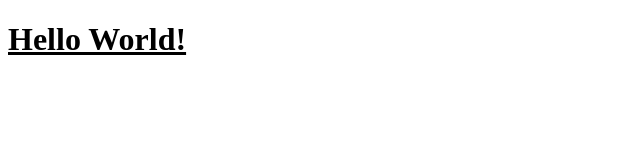
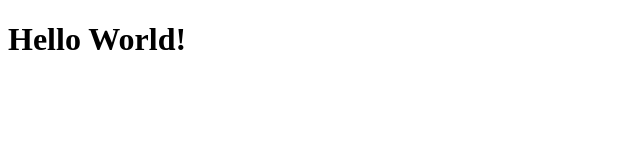
Before and after one commit to soniajosephine/soniajosephine.github.io, a plain HTML site: page index.html in a window 1280 px wide. Shown: the full height of the page, 0-640 px from the left. Drawn offline with Linux system fonts and the light colour scheme.

Commit message:
Update index.html

```diff
--- a/index.html
+++ b/index.html
@@ -4,6 +4,6 @@
 	<title>El Shop</title>
 </head>
 <body>
-	<h1><u>Hello World!</u></h1>
+	<h1>Hello World!</h1>
 </body>
 </html>
```
